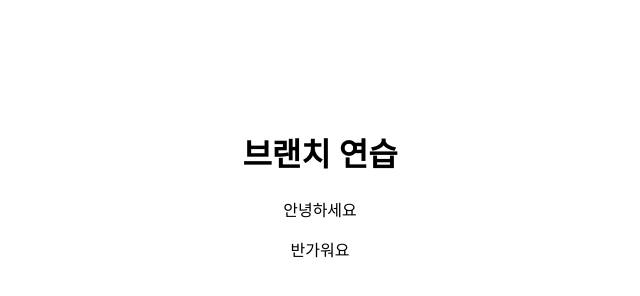
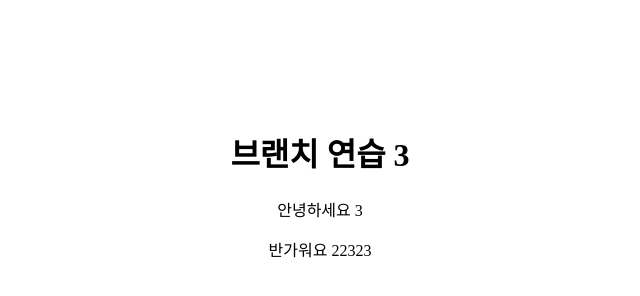
Before and after one commit to woghks0137-rgb/git-test, a plain HTML site: page index.html in a window 1280 px wide. Shown: the whole page, without its empty margins (320-960 px from the left). Drawn offline with Linux system fonts and the light colour scheme.

Commit message:
text 수정

```diff
--- a/index.html
+++ b/index.html
@@ -14,9 +14,9 @@
 </head>
 
 <body>
-    <h1>브랜치 연습</h1>
-    <p>안녕하세요</p>
-    <p>반가워요</p>
+    <h1>브랜치 연습 3</h1>
+    <p>안녕하세요 3</p>
+    <p>반가워요 22323</p>
 </body>
 
 </html>
```
